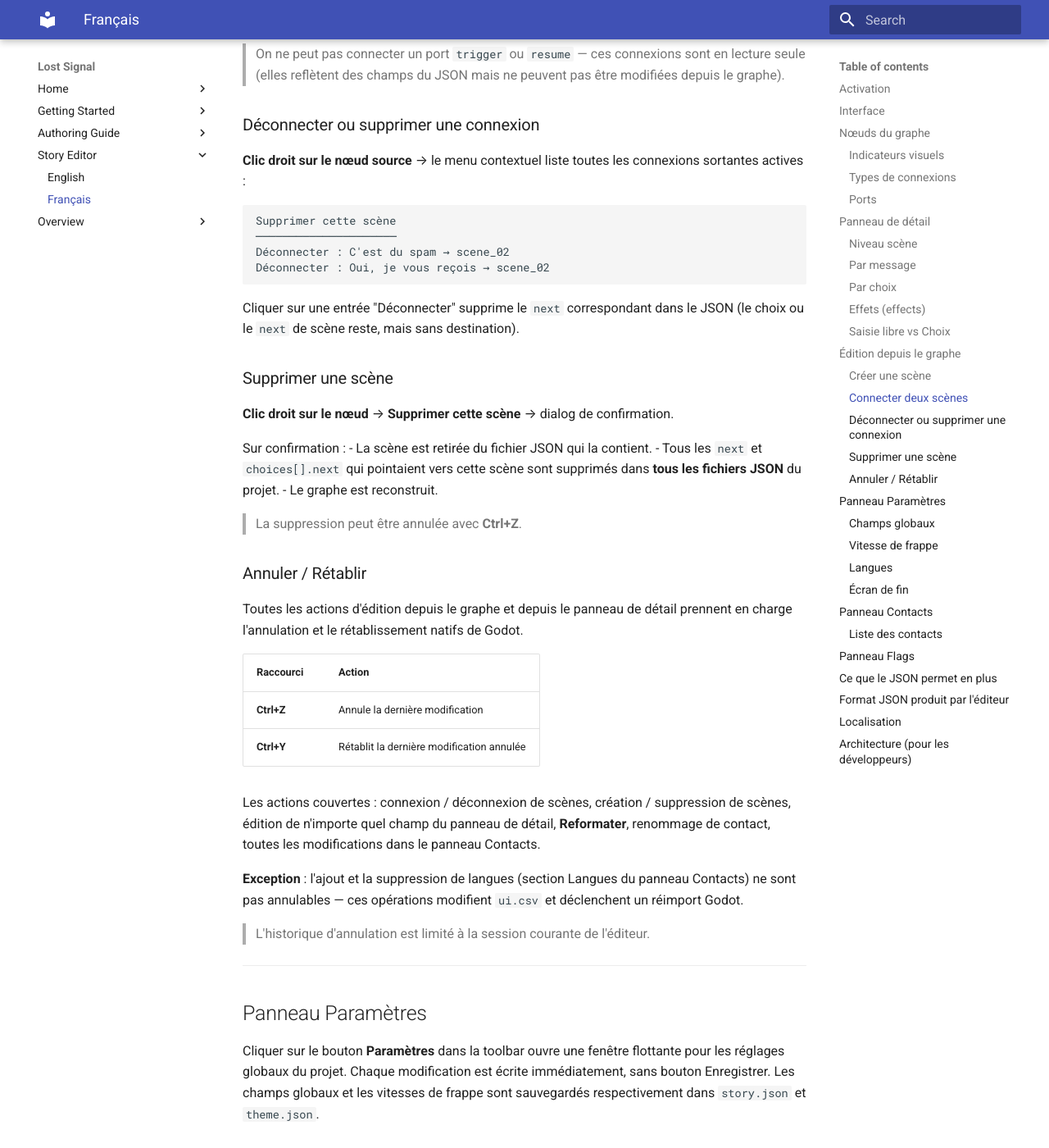
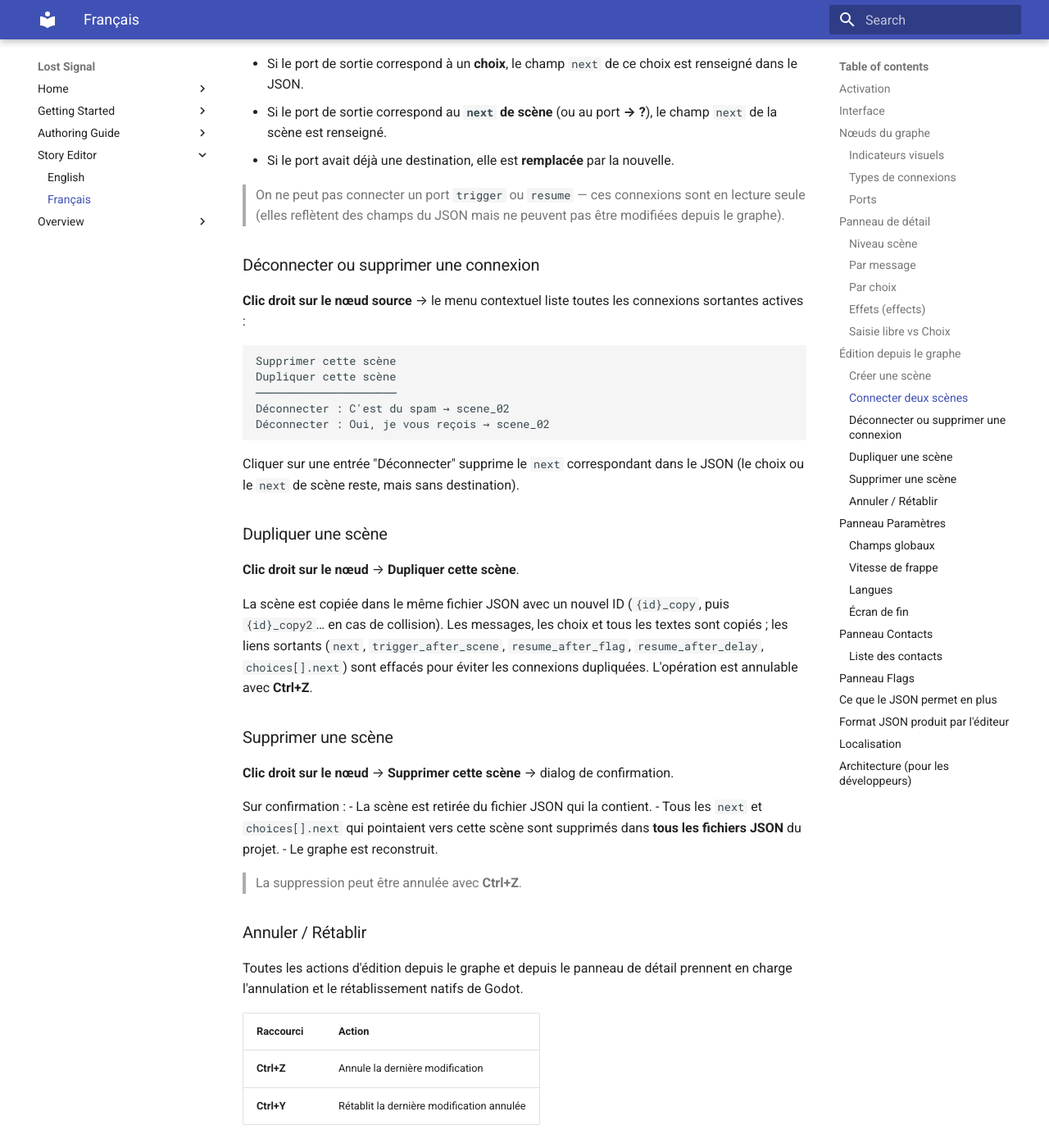
Before and after one commit to binblink/Lost-Signal, an MkDocs documentation site: the page built from docs/story_editor.md, in a window 1280 px wide and 1400 px high, scrolled down 6630 px. Shown: the whole window at 82% size. Built offline with MkDocs 1.6.1 and Material for MkDocs 9.7.7, drawn with Linux system fonts in a browser that asks for light colours; some of the changed text lies outside the part shown.

Commit message:
docs(story_editor): merge conflict, notes field, scene duplication, detach button, architecture table

````diff
--- a/docs/story_editor.md
+++ b/docs/story_editor.md
@@ -48,6 +48,7 @@ Légende du graphe : `[> id]` = scène de départ · `[! id]` = isolée · `[X i
 - **Bouton Paramètres** : ouvre le [panneau Paramètres](#panneau-paramètres) — une fenêtre flottante pour les réglages globaux, les langues et l'écran de fin.
 - **Bouton 🚩 Flags** : ouvre le [panneau Flags](#panneau-flags) — une fenêtre flottante listant tous les flags du projet avec leurs scènes d'origine et d'utilisation.
 - **Boutons ↩ / ↪** : annuler / rétablir la dernière action (équivalents à Ctrl+Z / Ctrl+Y).
+- **Bouton 🗗** : ouvre le Story Editor dans une fenêtre séparée — pratique sur un second écran. Un deuxième clic ramène la fenêtre existante au lieu d'en ouvrir une nouvelle. La fenêtre peut être mise en plein écran.
 - **Filtre contact** : dropdown listant tous les contacts du projet. Sélectionner un contact grise toutes les scènes des autres contacts à 20 % d'opacité — les connexions restent visibles pour garder le contexte global. Choisir « Tous » rétablit l'affichage normal. Le filtre est conservé après un Refresh.
 - **Champ de recherche** : saisir un ID de scène (ou un fragment) et appuyer sur Entrée centre le graphe sur la scène correspondante et ouvre son panneau de détail. La recherche est insensible à la casse et suit l'ordre de priorité : correspondance exacte → préfixe → sous-chaîne. Échap efface le champ.
 - **Graphe** (zone principale) : nœuds déplaçables, zoomables à la molette, navigables en maintenant le clic molette ou en maintenant Espace + glisser.
@@ -102,6 +103,7 @@ Cliquer sur un nœud ouvre le panneau de détail à droite. Tous les champs sont
 
 | Champ | Interface |
 |---|---|
+| `_notes` | Zone de texte — notes internes sur la scène, ignorées par le moteur. Apparaissent en vert en haut du panneau. |
 | Contact | Dropdown — tous les contacts du projet |
 | `trigger_after_scene` | Dropdown de scènes — se déclenche quand la scène choisie vient d'être jouée |
 | `resume_after_flag` | Dropdown de flags — attend en coulisse jusqu'à ce que ce flag soit activé |
@@ -178,12 +180,19 @@ La scène est ajoutée en fin de fichier avec un message vide `{ "text": "" }`.
 
 ```
 Supprimer cette scène
+Dupliquer cette scène
 ─────────────────────
 Déconnecter : C'est du spam → scene_02
 Déconnecter : Oui, je vous reçois → scene_02
 ```
 
 Cliquer sur une entrée "Déconnecter" supprime le `next` correspondant dans le JSON (le choix ou le `next` de scène reste, mais sans destination).
+
+### Dupliquer une scène
+
+**Clic droit sur le nœud** → **Dupliquer cette scène**.
+
+La scène est copiée dans le même fichier JSON avec un nouvel ID (`{id}_copy`, puis `{id}_copy2`… en cas de collision). Les messages, les choix et tous les textes sont copiés ; les liens sortants (`next`, `trigger_after_scene`, `resume_after_flag`, `resume_after_delay`, `choices[].next`) sont effacés pour éviter les connexions dupliquées. L'opération est annulable avec **Ctrl+Z**.
 
 ### Supprimer une scène
 
@@ -372,9 +380,11 @@ Le plugin est dans `addons/story_editor/` et ne touche à aucun fichier existant
 | `ContactsPanel.gd` | Panneau Contacts — liste des personnages uniquement ; étend `StoryPanelBase` |
 | `StorySettingsPanel.gd` | Panneau Paramètres — réglages globaux, langues, écran de fin ; étend `StoryPanelBase` |
 | `scene_parser.gd` | `RefCounted` autonome — lit `story.json` + `dialogues/*.json` avec support locale |
+| `FlagsPanel.gd` | Panneau Flags — liste en lecture seule tous les flags du projet avec leurs scènes d'origine ; `Control` pur, non connecté à `StoryPanelBase` |
+| `json_utils.gd` | Sérialiseur JSON sur mesure : `expand()` (expansion jusqu'à la profondeur 3, compact au-delà) et `compact()` |
 
 `scene_parser.gd` est volontairement découplé de `dialogue_loader.gd` pour fonctionner dans le contexte éditeur (les autoloads du jeu ne sont pas disponibles dans un plugin `@tool`).
 
 `ContactsPanel.gd` et `StorySettingsPanel.gd` étendent tous deux `StoryPanelBase.gd` et reçoivent quatre callables injectés par `StoryEditorPanel` : `get_scene_ids`, `begin_mutation`, `end_mutation`, `snapshot_file`. Les deux panneaux communiquent avec le panneau principal via les signaux `story_modified` et `error_occurred`. `ContactsPanel` émet en plus `rename_contact_requested`, dont les écritures dans les fichiers de dialogue sont déléguées à `StoryEditorPanel` (qui possède `_write_json`).
 
-Les scènes sont écrites via `_write_json()` qui applique `_ordered_scene()` (tri sémantique des clés) puis `_json_expand()` (sérialiseur sur mesure : expansion jusqu'à la profondeur 3, compact au-delà). `story.json` utilise le même sérialiseur dans `ContactsPanel`.
+Les scènes sont écrites via `_write_json()` qui applique `_ordered_scene()` (tri sémantique des clés) puis `JsonUtils.expand()` (sérialiseur sur mesure : expansion jusqu'à la profondeur 3, compact au-delà). `story.json` utilise le même sérialiseur dans `ContactsPanel`.
````
Also changed, not shown: other parts of docs/story_editor.md (+1 -2 lines), docs/story_editor_en.md (+13 -6 lines).
